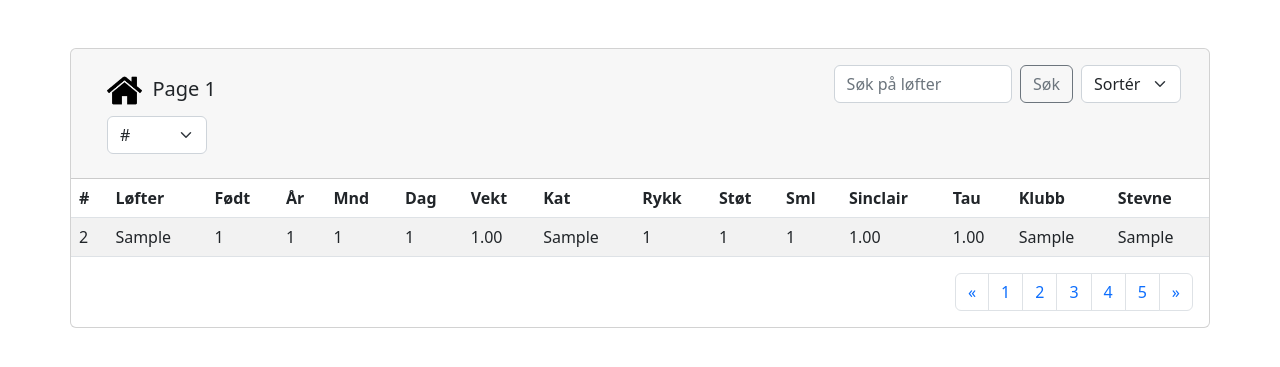
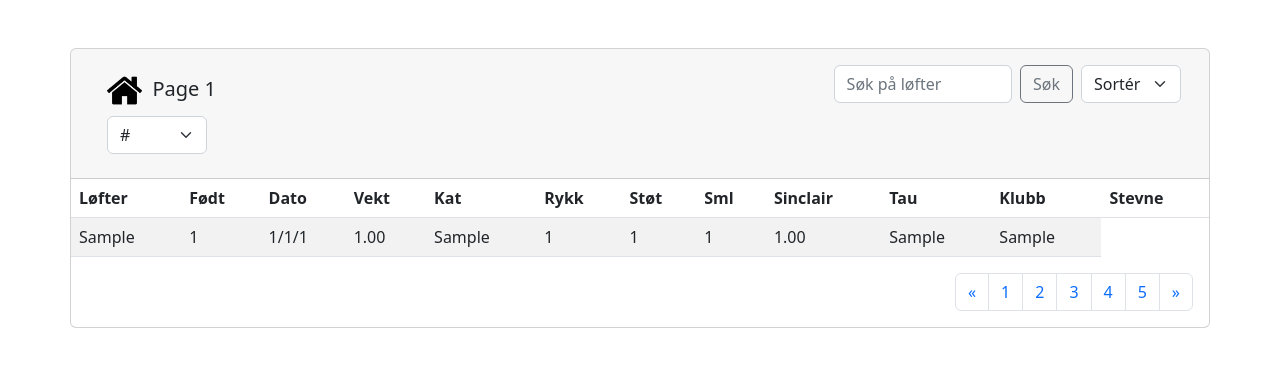
Before and after one commit to zednq/vektlofting, a Django app: a page that uses data/templates/table.html in a window 1280 px wide. Shown: the top 367 px of the page. Run offline with Django 4.2, Linux system fonts and the light colour scheme; tables that the repository leaves empty hold one stand-in row (values such as "Sample post"); some libraries are stand-ins or nearby versions.

Commit message:
Update table.html

```diff
--- a/data/templates/table.html
+++ b/data/templates/table.html
@@ -68,12 +68,9 @@
             <table id="example" class="table table-striped" style="width:100%">
                 <thead>
                     <tr>
-                        <th>#</th>
                         <th>L&oslash;fter</th>
                         <th>F&oslash;dt</th>
-                        <th>&Aring;r</th>
-                        <th>Mnd</th>
-                        <th>Dag</th>
+                        <th>Dato</th>
                         <th>Vekt</th>
                         <th>Kat</th>
                         <th>Rykk</th>
@@ -88,19 +85,15 @@
                 <tbody>
                     {% for data in data_set %}
                     <tr>
-                        <td>{{ data.idx|add:1}}</td>
                         <td>{{ data.lofter }}</td>
                         <td>{{ data.fodt }}</td>
-                        <td>{{ data.aar }}</td>
-                        <td>{{ data.mnd }}</td>
-                        <td>{{ data.dag }}</td>
+                        <td>{{ data.aar }}/{{ data.dag }}/{{ data.mnd }}</td>
                         <td>{{ data.vekt }}</td>
                         <td>{{ data.kat }}</td>
                         <td>{{ data.rykk }}</td>
                         <td>{{ data.stot }}</td>
                         <td>{{ data.sml }}</td>
                         <td>{{ data.sinclair }}</td>
-                        <td>{{ data.tau }}</td>
                         <td>{{ data.klubb }}</td>
                         <td>{{ data.stevne }}</td>
                     </tr>
```
